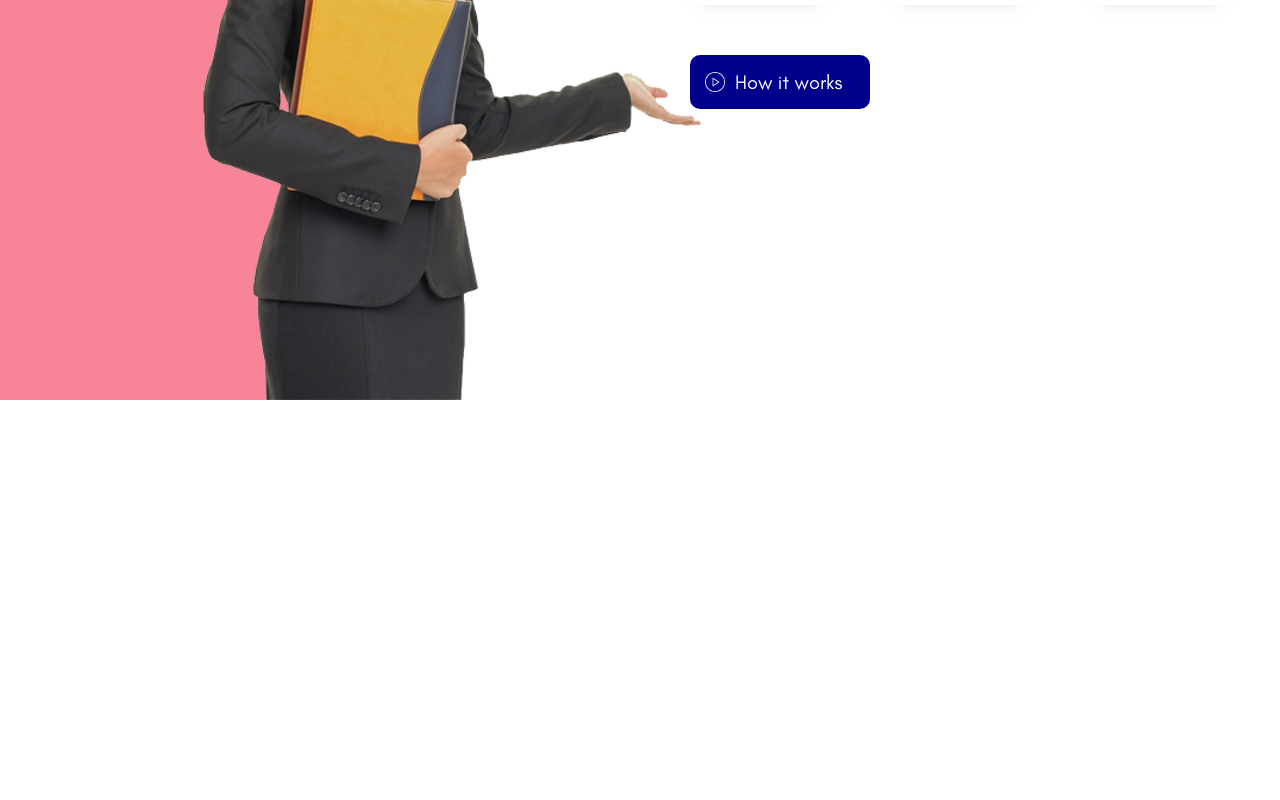
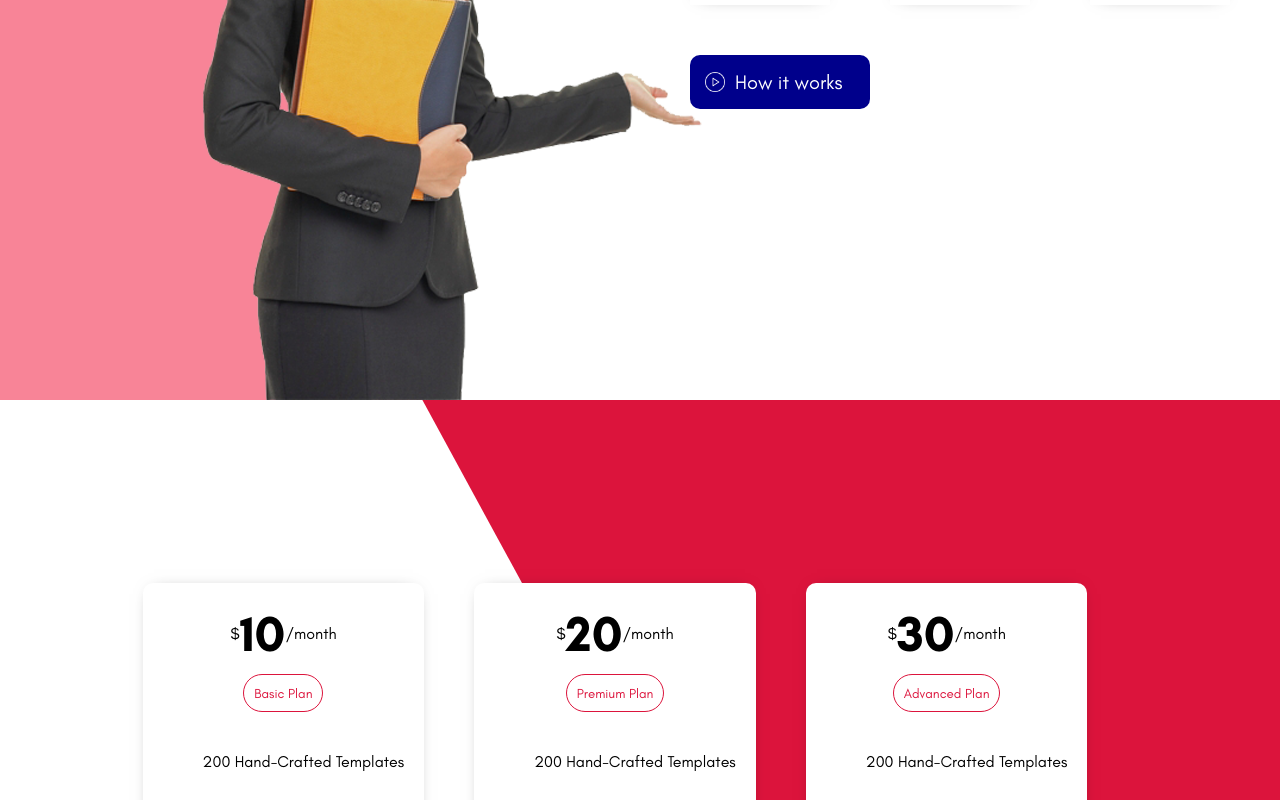
Before and after one commit to yogimeizalputra/Ditata, a React (Create React App) app: page / in a window 1280 px wide. Shown: the part 2000-2800 px from the top of the page. Before the commit the page ends 2400 px from the top, so only its background shows below. Built offline with nearby package versions, Linux system fonts and the light colour scheme.

Commit message:
Pricing Page

```diff
--- a/src/App.jsx
+++ b/src/App.jsx
@@ -3,6 +3,7 @@
 import Feature from './components/Feature';
 import Intro from './components/Intro';
 import Navbar from './components/Navbar';
+import Price from './components/Price';
 import Service from './components/Service';
 
 const Container = styled.div`
@@ -33,6 +34,11 @@
   clip-path: polygon(0 0, 33% 0%, 33% 100%, 0 100%);
   background-color: #f88497;
 `
+const PriceShape = styled.div`
+  ${Shape}
+  clip-path: polygon(33% 0, 100% 0%, 100% 100%, 67% 100%);
+  background-color: crimson;
+`;
 
 function App() {
   return (
@@ -50,6 +56,10 @@
         <Service />
         <ServiceShape />
       </Container>
+      <Container>
+        <Price />
+        <PriceShape />
+      </Container>
     </>
   );
 }
--- /dev/null
+++ b/src/components/Price.jsx
@@ -0,0 +1,22 @@
+import React from "react";
+import styled from "styled-components";
+import PriceCard from "./PriceCard";
+
+const Container = styled.div`
+  height: 100%;
+  display: flex;
+  align-items: center;
+  justify-content: center;
+`
+
+const Price = () => {
+  return (
+    <Container>
+      <PriceCard price="10" type="Basic" />
+      <PriceCard price="20" type="Premium" />
+      <PriceCard price="30" type="Advanced" />
+    </Container>
+  );
+};
+
+export default Price;
--- /dev/null
+++ b/src/components/PriceCard.jsx
@@ -0,0 +1,66 @@
+import React from "react";
+import styled from "styled-components";
+
+const Container = styled.div`
+  margin-right: 50px;
+  padding: 20px;
+  -webkit-box-shadow: 0px 0px 17px -11px rgba(0, 0, 0, 0.58);
+  box-shadow: 0px 0px 17px -11px rgba(0, 0, 0, 0.58);
+  background-color: white;
+  border-radius: 10px;
+  display: flex;
+  flex-direction: column;
+  align-items: center;
+`
+const PriceContainer = styled.div`
+  display: flex;
+  align-items: center;
+`
+const Price = styled.span`
+  font-weight: bold;
+  font-size: 50px;
+`
+const Type = styled.button`
+  padding: 10px;
+  margin: 10px 0;
+  border: 1.5px solid crimson;
+  color: crimson;
+  background-color: white;
+  border-radius: 20px;
+`
+const List = styled.ul`
+  list-style: none;
+`
+const ListItem = styled.li`
+  margin: 30px 0;
+`
+const Button = styled.button`
+  border: none;
+  background-color: darkblue;
+  color: white;
+  font-size: 16px;
+  font-weight: bold;
+  padding: 15px;
+  border-radius: 10px;
+  cursor: pointer;
+`
+
+const PriceCard = ({ price, type }) => {
+  return (
+    <Container>
+      <PriceContainer>
+        $<Price>{price}</Price>/month
+      </PriceContainer>
+      <Type>{type} Plan</Type>
+      <List>
+        <ListItem>200 Hand-Crafted Templates</ListItem>
+        <ListItem>Exclusive Support</ListItem>
+        <ListItem>50+ PreBuilt Websites</ListItem>
+        <ListItem>Premium Plugins</ListItem>{" "}
+      </List>
+      <Button>Join Now</Button>
+    </Container>
+  );
+};
+
+export default PriceCard;
```
